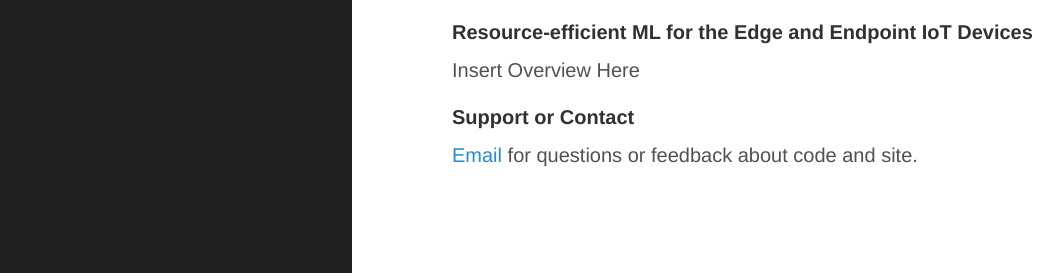
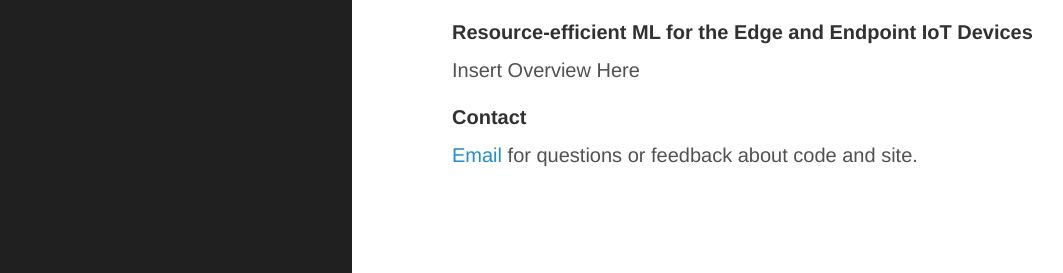
Before and after one commit to ShishirPatil/EdgeML, a Jekyll site: the page built from index.html, in a window 1280 px wide. Shown: the part 157-430 px from the top of the page, without its empty margins (8-1071 px from the left). Built offline with Jekyll 4.4.1, drawn with Linux system fonts in a browser that asks for light colours; the list of posts is cut into pages by our own code.

Commit message:
Update index.html

```diff
--- a/index.html
+++ b/index.html
@@ -8,7 +8,7 @@ title: Home
 
 Insert Overview Here
 
-<h4> Support or Contact </h4>
+<h4> Contact </h4>
 
 <a href="mailto:harshasi@microsoft.com">Email</a> for questions or feedback about code and site.
 
```
